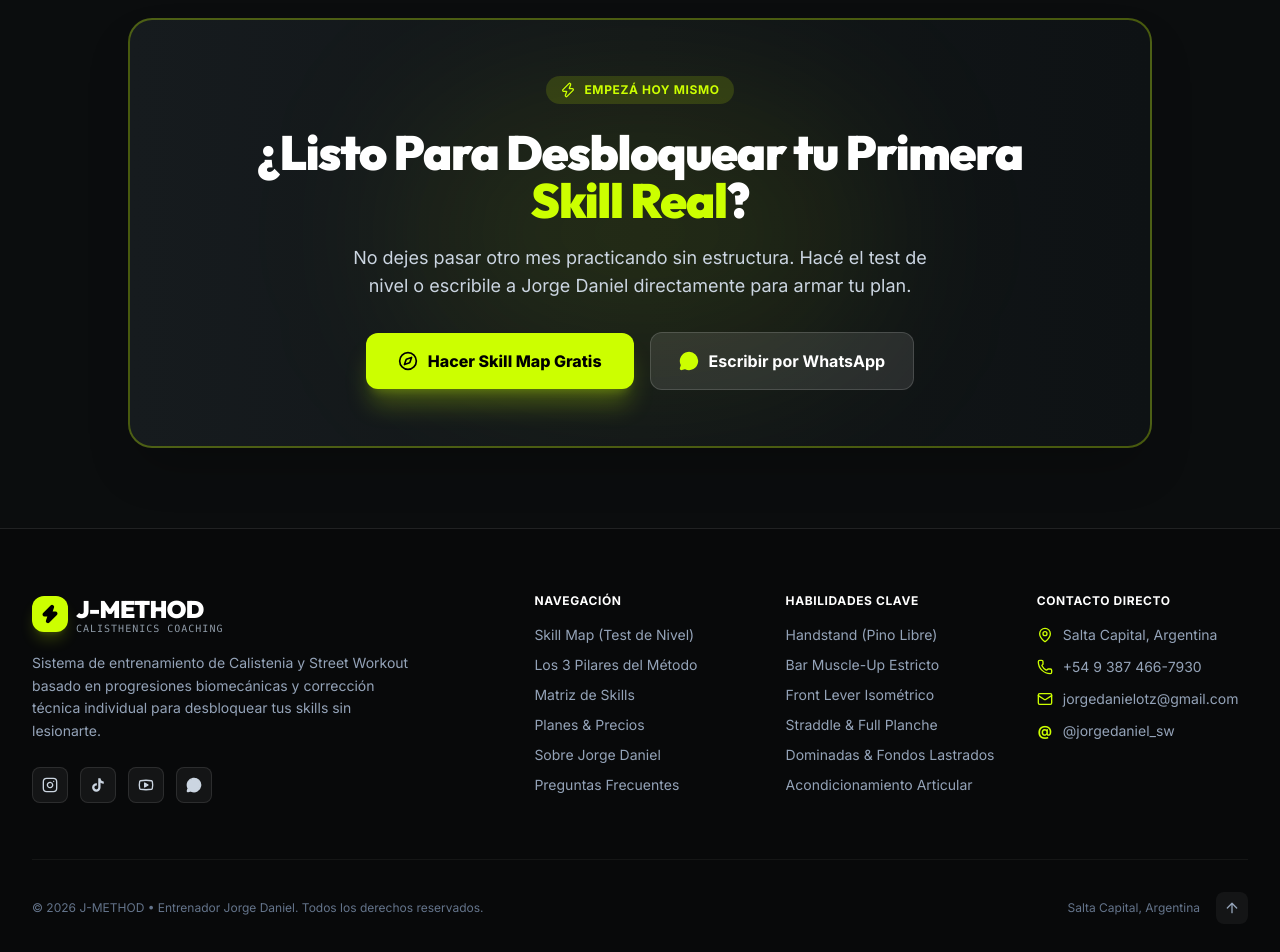
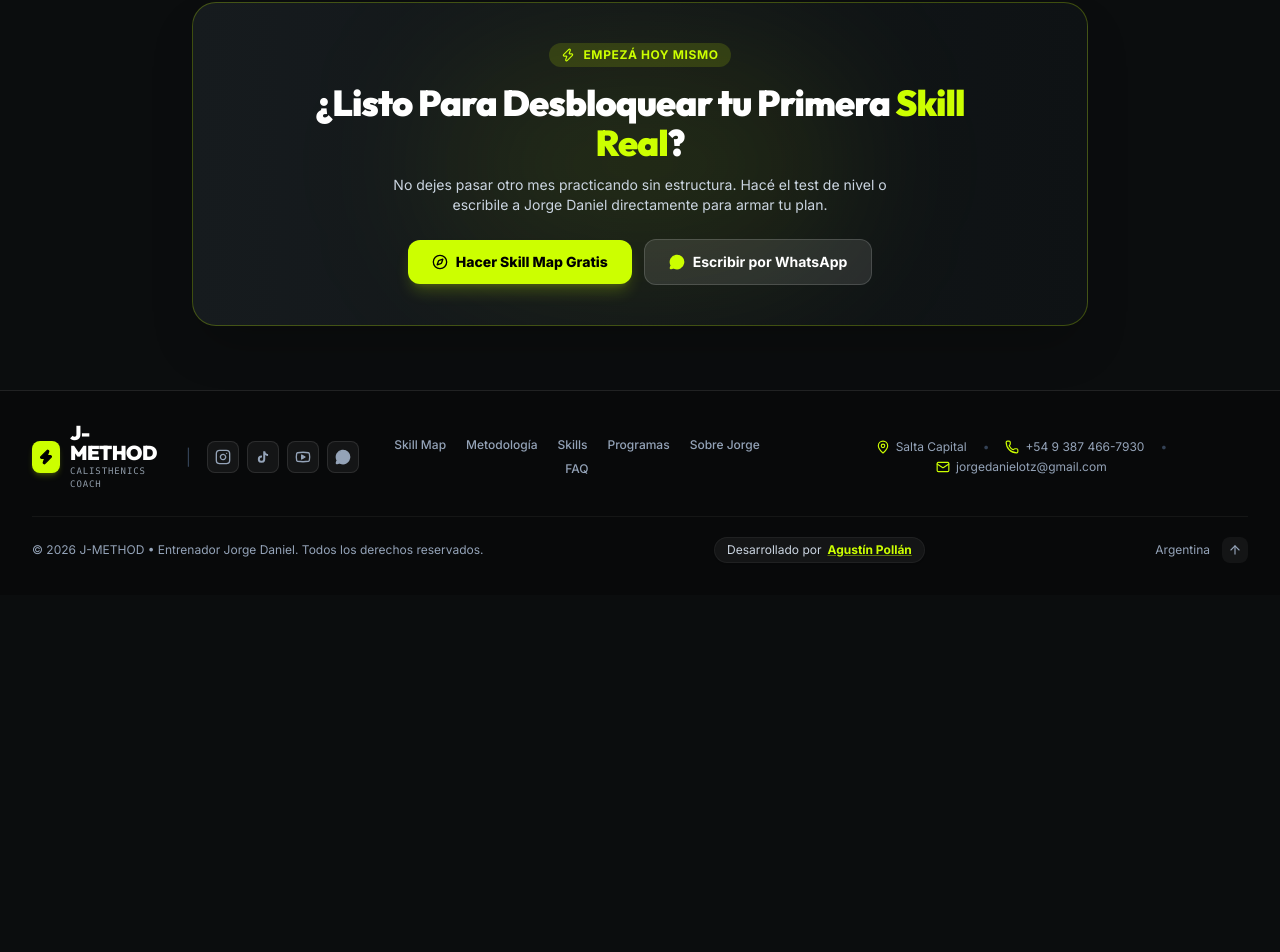
Before and after one commit to Agus1676/j-method, a React (Vite) app: page / in a window 1280 px wide. Shown: the part 8683-9635 px from the top of the page. After the commit the page ends 9278 px from the top, so only its background shows below. Built offline with nearby package versions, Linux system fonts and the light colour scheme; the HTML template or start-up script is replaced by a standard one; a web font is replaced by a local one.

Commit message:
fix: compact footer and add developer signature with portfolio link

```diff
--- a/src/components/Footer.tsx
+++ b/src/components/Footer.tsx
@@ -8,43 +8,52 @@ import {
   ArrowUp
 } from 'lucide-react';
 import { InstagramIcon, YouTubeIcon, TikTokIcon } from './SocialIcons';
-import { COACH_DATA, getWhatsAppLink } from '../data/content';
+import { COACH_DATA } from '../data/content';
 
 export const Footer: React.FC = () => {
   const scrollToTop = () => {
     window.scrollTo({ top: 0, behavior: 'smooth' });
   };
 
+  const navLinks = [
+    { name: 'Skill Map', href: '#skill-map' },
+    { name: 'Metodología', href: '#metodo' },
+    { name: 'Skills', href: '#skills' },
+    { name: 'Programas', href: '#programas' },
+    { name: 'Sobre Jorge', href: '#coach' },
+    { name: 'FAQ', href: '#faq' },
+  ];
+
   return (
-    <footer className="bg-[#08090a] border-t border-white/10 pt-16 pb-28 md:pb-16 relative">
+    <footer className="bg-[#08090a] border-t border-white/10 pt-8 pb-24 md:pb-8 relative">
       <div className="max-w-7xl mx-auto px-4 sm:px-6 lg:px-8">
-        <div className="grid grid-cols-1 md:grid-cols-2 lg:grid-cols-5 gap-10 mb-14">
-          {/* Brand Col */}
-          <div className="lg:col-span-2 space-y-4">
-            <div className="flex items-center gap-2">
-              <div className="w-9 h-9 rounded-xl bg-[#CCFF00] flex items-center justify-center text-black font-extrabold text-lg shadow-lg shadow-[#CCFF00]/20">
-                <Zap className="w-5 h-5 fill-current" />
+        {/* Main Compact Row */}
+        <div className="flex flex-col lg:flex-row items-center justify-between gap-6 pb-6 border-b border-white/5">
+          {/* Brand + Tagline + Socials */}
+          <div className="flex flex-col sm:flex-row items-center gap-4 text-center sm:text-left">
+            <div className="flex items-center gap-2.5">
+              <div className="w-8 h-8 rounded-lg bg-[#CCFF00] flex items-center justify-center text-black font-extrabold shadow-md shadow-[#CCFF00]/20">
+                <Zap className="w-4 h-4 fill-current" />
               </div>
               <div className="flex flex-col">
-                <span className="font-heading font-black text-2xl tracking-tight text-white">
+                <span className="font-heading font-black text-xl tracking-tight text-white leading-none">
                   J-METHOD
                 </span>
-                <span className="text-[10px] uppercase font-mono tracking-widest text-[#8E9AA7] -mt-1">
-                  CALISTHENICS COACHING
+                <span className="text-[9px] uppercase font-mono tracking-widest text-[#8E9AA7] mt-0.5">
+                  CALISTHENICS COACH
                 </span>
               </div>
             </div>
 
-            <p className="text-slate-400 text-sm leading-relaxed max-w-sm">
-              Sistema de entrenamiento de Calistenia y Street Workout basado en progresiones biomecánicas y corrección técnica individual para desbloquear tus skills sin lesionarte.
-            </p>
+            <span className="hidden sm:inline text-slate-700">|</span>
 
-            <div className="pt-2 flex items-center gap-3">
+            {/* Social Icons */}
+            <div className="flex items-center gap-2">
               <a
                 href={COACH_DATA.instagramUrl}
                 target="_blank"
                 rel="noopener noreferrer"
-                className="w-9 h-9 rounded-lg bg-white/5 border border-white/10 flex items-center justify-center text-slate-300 hover:text-[#CCFF00] hover:border-[#CCFF00] transition-colors"
+                className="w-8 h-8 rounded-lg bg-white/5 hover:bg-white/10 border border-white/10 flex items-center justify-center text-slate-400 hover:text-[#CCFF00] transition-colors"
                 aria-label="Instagram @jorgedaniel_sw"
               >
                 <InstagramIcon className="w-4 h-4" />
@@ -54,17 +63,17 @@ export const Footer: React.FC = () => {
                 href={COACH_DATA.tiktokUrl}
                 target="_blank"
                 rel="noopener noreferrer"
-                className="w-9 h-9 rounded-lg bg-white/5 border border-white/10 flex items-center justify-center text-slate-300 hover:text-[#CCFF00] hover:border-[#CCFF00] transition-colors"
+                className="w-8 h-8 rounded-lg bg-white/5 hover:bg-white/10 border border-white/10 flex items-center justify-center text-slate-400 hover:text-[#CCFF00] transition-colors"
                 aria-label="TikTok @jorgedaniel_sw"
               >
-                <TikTokIcon className="w-4 h-4" />
+                <TikTokIcon className="w-3.5 h-3.5" />
               </a>
 
               <a
                 href={COACH_DATA.youtubeUrl}
                 target="_blank"
                 rel="noopener noreferrer"
-                className="w-9 h-9 rounded-lg bg-white/5 border border-white/10 flex items-center justify-center text-slate-300 hover:text-[#CCFF00] hover:border-[#CCFF00] transition-colors"
+                className="w-8 h-8 rounded-lg bg-white/5 hover:bg-white/10 border border-white/10 flex items-center justify-center text-slate-400 hover:text-[#CCFF00] transition-colors"
                 aria-label="YouTube @jorgedaniel_sw"
               >
                 <YouTubeIcon className="w-4 h-4" />
@@ -74,7 +83,7 @@ export const Footer: React.FC = () => {
                 href={COACH_DATA.whatsappUrl}
                 target="_blank"
                 rel="noopener noreferrer"
-                className="w-9 h-9 rounded-lg bg-white/5 border border-white/10 flex items-center justify-center text-slate-300 hover:text-[#CCFF00] hover:border-[#CCFF00] transition-colors"
+                className="w-8 h-8 rounded-lg bg-white/5 hover:bg-white/10 border border-white/10 flex items-center justify-center text-slate-400 hover:text-[#CCFF00] transition-colors"
                 aria-label="WhatsApp"
               >
                 <MessageCircle className="w-4 h-4 fill-current" />
@@ -82,106 +91,74 @@ export const Footer: React.FC = () => {
             </div>
           </div>
 
-          {/* Quick Links */}
-          <div>
-            <h4 className="text-xs font-bold uppercase tracking-wider text-white mb-4">
-              Navegación
-            </h4>
-            <ul className="space-y-2.5 text-sm text-slate-400">
-              <li>
-                <a href="#skill-map" className="hover:text-[#CCFF00] transition-colors">
-                  Skill Map (Test de Nivel)
-                </a>
-              </li>
-              <li>
-                <a href="#metodo" className="hover:text-[#CCFF00] transition-colors">
-                  Los 3 Pilares del Método
-                </a>
-              </li>
-              <li>
-                <a href="#skills" className="hover:text-[#CCFF00] transition-colors">
-                  Matriz de Skills
-                </a>
-              </li>
-              <li>
-                <a href="#programas" className="hover:text-[#CCFF00] transition-colors">
-                  Planes & Precios
-                </a>
-              </li>
-              <li>
-                <a href="#coach" className="hover:text-[#CCFF00] transition-colors">
-                  Sobre Jorge Daniel
-                </a>
-              </li>
-              <li>
-                <a href="#faq" className="hover:text-[#CCFF00] transition-colors">
-                  Preguntas Frecuentes
-                </a>
-              </li>
-            </ul>
-          </div>
+          {/* Inline Navigation Links */}
+          <nav className="flex flex-wrap items-center justify-center gap-x-5 gap-y-2 text-xs font-medium text-slate-400">
+            {navLinks.map((link) => (
+              <a
+                key={link.name}
+                href={link.href}
+                className="hover:text-[#CCFF00] transition-colors"
+              >
+                {link.name}
+              </a>
+            ))}
+          </nav>
 
-          {/* Skills Covered */}
-          <div>
-            <h4 className="text-xs font-bold uppercase tracking-wider text-white mb-4">
-              Habilidades Clave
-            </h4>
-            <ul className="space-y-2.5 text-sm text-slate-400">
-              <li>Handstand (Pino Libre)</li>
-              <li>Bar Muscle-Up Estricto</li>
-              <li>Front Lever Isométrico</li>
-              <li>Straddle & Full Planche</li>
-              <li>Dominadas & Fondos Lastrados</li>
-              <li>Acondicionamiento Articular</li>
-            </ul>
-          </div>
-
-          {/* Contact Details */}
-          <div>
-            <h4 className="text-xs font-bold uppercase tracking-wider text-white mb-4">
-              Contacto Directo
-            </h4>
-            <ul className="space-y-3 text-sm text-slate-400">
-              <li className="flex items-start gap-2.5">
-                <MapPin className="w-4 h-4 text-[#CCFF00] flex-shrink-0 mt-0.5" />
-                <span>Salta Capital, Argentina</span>
-              </li>
-              <li className="flex items-start gap-2.5">
-                <Phone className="w-4 h-4 text-[#CCFF00] flex-shrink-0 mt-0.5" />
-                <a href={COACH_DATA.whatsappUrl} target="_blank" rel="noopener noreferrer" className="hover:text-white transition-colors">
-                  {COACH_DATA.phoneDisplay}
-                </a>
-              </li>
-              <li className="flex items-start gap-2.5">
-                <Mail className="w-4 h-4 text-[#CCFF00] flex-shrink-0 mt-0.5" />
-                <a href={`mailto:${COACH_DATA.email}`} className="hover:text-white transition-colors break-all">
-                  {COACH_DATA.email}
-                </a>
-              </li>
-              <li className="flex items-start gap-2.5">
-                <span className="w-4 h-4 text-[#CCFF00] flex-shrink-0 mt-0.5 flex items-center justify-center font-bold">@</span>
-                <a href={COACH_DATA.instagramUrl} target="_blank" rel="noopener noreferrer" className="hover:text-white transition-colors">
-                  @{COACH_DATA.instagram}
-                </a>
-              </li>
-            </ul>
+          {/* Quick Contact Inline Info */}
+          <div className="flex flex-wrap items-center justify-center gap-x-4 gap-y-1 text-xs text-slate-400">
+            <span className="inline-flex items-center gap-1.5">
+              <MapPin className="w-3.5 h-3.5 text-[#CCFF00]" />
+              <span>Salta Capital</span>
+            </span>
+            <span className="text-slate-700 hidden sm:inline">•</span>
+            <a
+              href={COACH_DATA.whatsappUrl}
+              target="_blank"
+              rel="noopener noreferrer"
+              className="inline-flex items-center gap-1.5 hover:text-white transition-colors"
+            >
+              <Phone className="w-3.5 h-3.5 text-[#CCFF00]" />
+              <span>{COACH_DATA.phoneDisplay}</span>
+            </a>
+            <span className="text-slate-700 hidden sm:inline">•</span>
+            <a
+              href={`mailto:${COACH_DATA.email}`}
+              className="inline-flex items-center gap-1.5 hover:text-white transition-colors"
+            >
+              <Mail className="w-3.5 h-3.5 text-[#CCFF00]" />
+              <span>{COACH_DATA.email}</span>
+            </a>
           </div>
         </div>
 
-        {/* Bottom Bar */}
-        <div className="pt-8 border-t border-white/5 flex flex-col sm:flex-row items-center justify-between gap-4 text-xs text-slate-500">
-          <p>
+        {/* Micro Bottom Bar with Signature */}
+        <div className="pt-5 flex flex-col sm:flex-row items-center justify-between gap-3 text-xs text-slate-400">
+          <p className="text-center sm:text-left text-slate-400">
             © {new Date().getFullYear()} J-METHOD • Entrenador Jorge Daniel. Todos los derechos reservados.
           </p>
 
-          <div className="flex items-center gap-4">
-            <span>Salta Capital, Argentina</span>
+          {/* Firma con enlace al portafolio */}
+          <div className="flex items-center gap-1.5 py-1 px-3 rounded-full bg-white/5 border border-white/5 text-slate-300 shadow-sm">
+            <span>Desarrollado por</span>
+            <a
+              href="https://agustinpollan.vercel.app/"
+              target="_blank"
+              rel="noopener noreferrer"
+              className="text-[#CCFF00] hover:text-white font-bold transition-colors underline decoration-[#CCFF00]/40 hover:decoration-white"
+            >
+              Agustín Pollán
+            </a>
+          </div>
+
+          <div className="flex items-center gap-3">
+            <span className="text-slate-400">Argentina</span>
             <button
               onClick={scrollToTop}
-              className="p-2 rounded-lg bg-white/5 hover:bg-white/10 text-slate-400 hover:text-white transition-colors"
+              className="p-1.5 rounded-lg bg-white/5 hover:bg-white/10 text-slate-400 hover:text-white transition-colors"
               aria-label="Volver arriba"
+              title="Volver arriba"
             >
-              <ArrowUp className="w-4 h-4" />
+              <ArrowUp className="w-3.5 h-3.5" />
             </button>
           </div>
         </div>
--- a/src/components/LeadBanner.tsx
+++ b/src/components/LeadBanner.tsx
@@ -1,35 +1,35 @@
 import React from 'react';
-import { ArrowRight, MessageCircle, Compass, Zap } from 'lucide-react';
-import { COACH_DATA, getWhatsAppLink } from '../data/content';
+import { MessageCircle, Compass, Zap } from 'lucide-react';
+import { getWhatsAppLink } from '../data/content';
 
 export const LeadBanner: React.FC = () => {
   return (
-    <section className="py-20 relative overflow-hidden">
+    <section className="py-12 md:py-16 relative overflow-hidden">
       <div className="max-w-7xl mx-auto px-4 sm:px-6 lg:px-8">
-        <div className="relative rounded-3xl bg-gradient-to-r from-[#161b1e] via-[#121619] to-[#0e1214] border-2 border-[#CCFF00]/30 p-8 sm:p-14 overflow-hidden text-center max-w-5xl mx-auto shadow-2xl">
+        <div className="relative rounded-3xl bg-gradient-to-r from-[#161b1e] via-[#121619] to-[#0e1214] border border-[#CCFF00]/25 p-6 sm:p-10 overflow-hidden text-center max-w-4xl mx-auto shadow-2xl">
           {/* Background Glow */}
-          <div className="absolute top-1/2 left-1/2 -translate-x-1/2 -translate-y-1/2 w-[450px] h-[250px] bg-[#CCFF00]/10 blur-[90px] rounded-full pointer-events-none" />
+          <div className="absolute top-1/2 left-1/2 -translate-x-1/2 -translate-y-1/2 w-[400px] h-[200px] bg-[#CCFF00]/10 blur-[80px] rounded-full pointer-events-none" />
 
-          <div className="relative z-10 max-w-3xl mx-auto">
-            <div className="inline-flex items-center gap-2 px-3.5 py-1.5 rounded-full bg-[#CCFF00]/15 text-[#CCFF00] text-xs font-bold uppercase tracking-wider mb-6">
-              <Zap className="w-4 h-4" />
+          <div className="relative z-10 max-w-2xl mx-auto">
+            <div className="inline-flex items-center gap-2 px-3 py-1 rounded-full bg-[#CCFF00]/15 text-[#CCFF00] text-xs font-bold uppercase tracking-wider mb-4">
+              <Zap className="w-3.5 h-3.5" />
               <span>Empezá Hoy Mismo</span>
             </div>
 
-            <h2 className="text-3xl sm:text-5xl font-heading font-black text-white tracking-tight mb-5 leading-tight">
+            <h2 className="text-2xl sm:text-4xl font-heading font-black text-white tracking-tight mb-3 leading-tight">
               ¿Listo Para Desbloquear tu Primera <span className="text-[#CCFF00]">Skill Real</span>?
             </h2>
 
-            <p className="text-slate-300 text-sm sm:text-lg mb-8 max-w-xl mx-auto leading-relaxed">
+            <p className="text-slate-300 text-xs sm:text-sm mb-6 max-w-lg mx-auto leading-relaxed">
               No dejes pasar otro mes practicando sin estructura. Hacé el test de nivel o escribile a Jorge Daniel directamente para armar tu plan.
             </p>
 
-            <div className="flex flex-col sm:flex-row items-center justify-center gap-4">
+            <div className="flex flex-col sm:flex-row items-center justify-center gap-3">
               <a
                 href="#skill-map"
-                className="w-full sm:w-auto inline-flex items-center justify-center gap-2.5 px-8 py-4 rounded-xl bg-[#CCFF00] text-black font-extrabold text-base hover:bg-[#bbf000] hover:scale-[1.02] active:scale-[0.98] transition-all shadow-xl shadow-[#CCFF00]/25"
+                className="w-full sm:w-auto inline-flex items-center justify-center gap-2 px-6 py-3 rounded-xl bg-[#CCFF00] text-black font-extrabold text-sm hover:bg-[#bbf000] hover:scale-[1.02] active:scale-[0.98] transition-all shadow-lg shadow-[#CCFF00]/20"
               >
-                <Compass className="w-5 h-5" />
+                <Compass className="w-4 h-4" />
                 <span>Hacer Skill Map Gratis</span>
               </a>
 
@@ -37,9 +37,9 @@ export const LeadBanner: React.FC = () => {
                 href={getWhatsAppLink('Hola Jorge! Quiero empezar a entrenar con el J-METHOD. ¿Cómo arrancamos?')}
                 target="_blank"
                 rel="noopener noreferrer"
-                className="w-full sm:w-auto inline-flex items-center justify-center gap-2.5 px-7 py-4 rounded-xl bg-white/10 hover:bg-white/15 text-white font-bold text-base border border-white/15 transition-all"
+                className="w-full sm:w-auto inline-flex items-center justify-center gap-2 px-6 py-3 rounded-xl bg-white/10 hover:bg-white/15 text-white font-bold text-sm border border-white/15 transition-all"
               >
-                <MessageCircle className="w-5 h-5 text-[#CCFF00] fill-current" />
+                <MessageCircle className="w-4 h-4 text-[#CCFF00] fill-current" />
                 <span>Escribir por WhatsApp</span>
               </a>
             </div>
```
Also changed, not shown: 1 other file (tests, documents, lock files or other folders).
